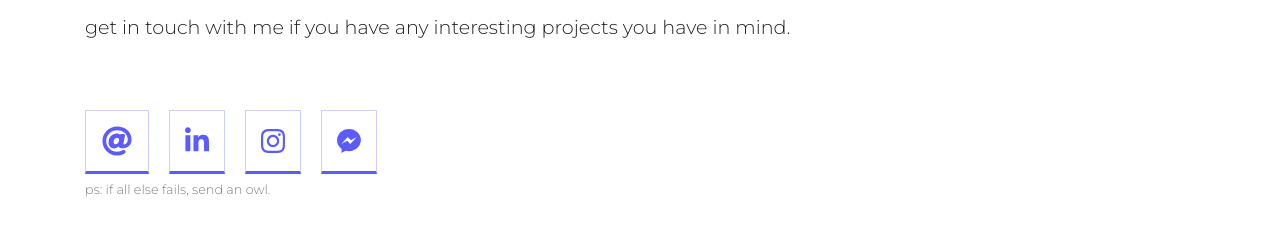
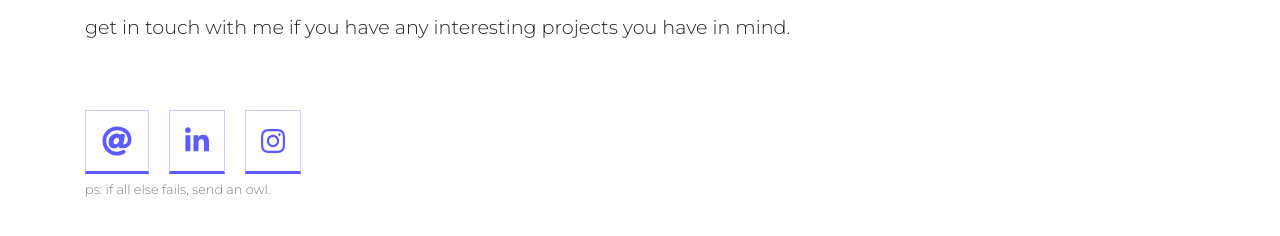
Before and after one commit to TheBokiya/my-awesome-site, a Jekyll site: the page built from index.html, in a window 1280 px wide. Shown: the part 482-718 px from the top of the page. Built offline with Jekyll 4.4.1, drawn with Linux system fonts in a browser that asks for light colours; nearby versions of some CDN libraries; some web fonts are replaced.

Commit message:
remove messenger contact. use contact yml file

```diff
--- a/index.html
+++ b/index.html
@@ -3,16 +3,10 @@ layout: default
 title: tim bodyka heng
 ---
 {% include nav-bar.html %}
-<!-- <div id="bg">
-  <img src="/assets/img/index-bg.jpg" alt="">
-</div> -->
 <div class="container h-100">
-  <!-- <a href="#" class="glitch d-none d-sm-block">TIM BODYKA HENG</a> -->
   <div class="row">
     <div class="col-12">
-      <div class="sub-index highlight d-none d-sm-block">tim bodyka heng</div>
-      <div class="sub-index highlight d-block d-sm-none">TIM BODYKA HENG</div>
-      <!-- <div class="sub-index highlight">ហេង បូឌីកា</div> -->
+      <div class="sub-index highlight">tim bodyka heng</div>
     </div>
   </div>
   <div class="row">
@@ -28,12 +22,11 @@ title: tim bodyka heng
   </div>
   <div class="row mt-5">
     <div class="col-md-8 col-xs-12">
-      <a href="mailto:hengbodyka@gmail.com?Subject=Hello" class="contact-icon mr-3"><i class="fas fa-at"></i></a>
-      <a href="https://www.linkedin.com/in/timbheng/" target="_blank" class="contact-icon mr-3"><i class="fab fa-linkedin-in"></i></a>
-      <!-- <a href="https://twitter.com/tim_heng" target="_blank" class="contact-icon mr-3"><i class="fab fa-twitter"></i></a> -->
-      <a href="https://www.instagram.com/thebokiya/" target="_blank" class="contact-icon mr-3"><i class="fab fa-instagram"></i></a>
-      <a href="https://m.me/tim.bheng" target="_blank" class="contact-icon mr-3"><i class="fab fa-facebook-messenger"></i></a>
-      <!-- <a href="https://api.whatsapp.com/send?phone=17787092448" target="_blank" class="contact-icon mr-3"><i class="fab fa-whatsapp"></i></a> -->
+      {% for i in site.data.contact %}
+      <a href="{{ i.link }}" class="contact-icon mr-3" target="_blank">
+        <i class="{{ i.icon }}"></i>
+      </a>
+      {% endfor %}
       <p class="fine-print">ps: if all else fails, send an owl.</p>
     </div>
   </div>
```
Also changed, not shown: _data/contact.yml (added, +11 -0 lines), projects/ssn.html (+14 -5 lines).
